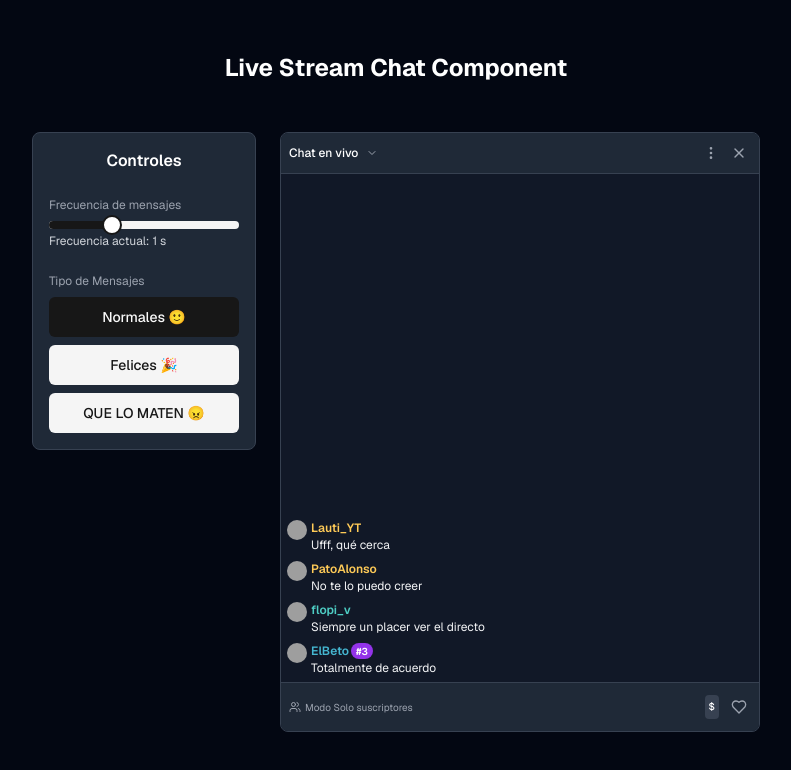
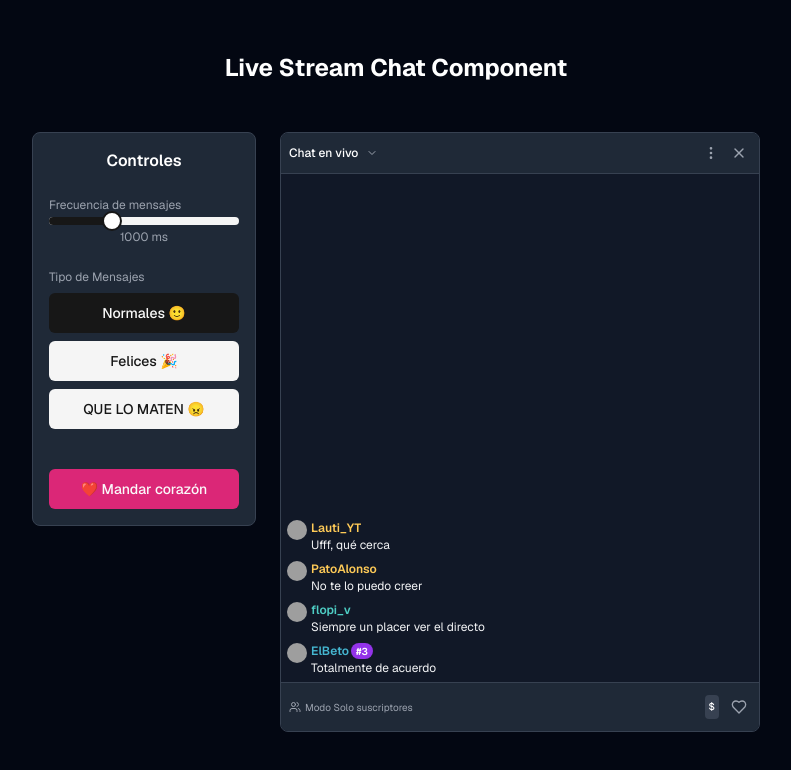
Before and after one commit to victoriatournier/stream-chat-app, a Next.js app: page / in a window 1280 px wide. Shown: the top 770 px of the page, without its empty margins (244-1035 px from the left). Built offline with nearby package versions, Linux system fonts and the light colour scheme; grey boxes are pictures that could not be loaded.

Commit message:
agrego boton corazones

```diff
--- a/app/globals.css
+++ b/app/globals.css
@@ -3,20 +3,20 @@
 @tailwind utilities;
 
 @layer utilities {
-  @keyframes fall {
+  @keyframes floatUp {
     0% {
       transform: translateY(0);
       opacity: 1;
     }
     100% {
-      transform: translateY(100%);
+      transform: translateY(-40px);
       opacity: 0;
     }
   }
 
-  .animate-fall {
-    animation-name: fall;
-    animation-timing-function: ease-in;
+  .animate-float-up {
+    animation-name: floatUp;
+    animation-timing-function: ease-out;
     animation-fill-mode: forwards;
     animation-duration: 2s;
     position: absolute;
--- a/components/chat-con-controles.tsx
+++ b/components/chat-con-controles.tsx
@@ -10,13 +10,20 @@ export default function ChatConControles() {
   const [frequency, setFrequency] = useState(1000)
   const [activeMessages, setActiveMessages] = useState(() => normalMessages)
 
+  const [hearts, setHearts] = useState<number[]>([])
+
+  const throwHeart = () => {
+    setHearts((prev) => [...prev, Date.now()])
+  }
+
   return (
+    <div className="relative">
       <div className="flex flex-row items-start gap-6 p-4">
         <div className="w-56 p-4 bg-gray-800 border border-gray-700 rounded-lg flex flex-col gap-6">
           <h3 className="font-semibold text-white text-center">Controles</h3>
 
           <div>
-          <label className="text-xs text-gray-400 mb-2 block">
+            <label className="text-xs text-gray-400 mb-1 block">
               Frecuencia de mensajes
             </label>
             <Slider
@@ -24,7 +31,9 @@ export default function ChatConControles() {
               onValueChange={(value) => setFrequency(value[0])}
               min={100} max={3000} step={100}
             />
-          <p className="text-xs text-gray-300 mt-1">Frecuencia actual: {frequency/1000} s</p>
+            <div className="text-xs text-gray-400 text-center mt-1">
+              {frequency} ms
+            </div>
           </div>
 
           <div>
@@ -52,10 +61,23 @@ export default function ChatConControles() {
               </Button>
             </div>
           </div>
+
+          {/* Botón que activa corazones */}
+          <div className="pt-4">
+            <Button onClick={throwHeart} className="w-full bg-pink-600 hover:bg-pink-700">
+              ❤️ Mandar corazón
+            </Button>
+          </div>
         </div>
 
         <div>
-        <LiveStreamChat frequency={frequency} messageSet={activeMessages} />
+          <LiveStreamChat
+            frequency={frequency}
+            messageSet={activeMessages}
+            hearts={hearts}
+            onHeartClick={throwHeart}
+          />
+        </div>
       </div>
     </div>
   )
--- a/components/live-stream-chat.tsx
+++ b/components/live-stream-chat.tsx
@@ -8,14 +8,22 @@ import { Button } from "@/components/ui/button"
 import { usernames } from "@/constants/usernames"
 
 interface LiveStreamChatProps {
-  frequency: number;
-  messageSet: string[];
+  frequency: number
+  messageSet: string[]
+  hearts: number[]
+  onHeartClick?: () => void
 }
 
 interface ChatMessage {
-  id: string; username: string; message: string; avatar: string;
-  timestamp: Date; isModerator?: boolean; isSubscriber?: boolean;
-  isMember?: boolean; usernameColor?: string;
+  id: string
+  username: string
+  message: string
+  avatar: string
+  timestamp: Date
+  isModerator?: boolean
+  isSubscriber?: boolean
+  isMember?: boolean
+  usernameColor?: string
 }
 
 const colors = [
@@ -23,7 +31,39 @@ const colors = [
   "#fd79a8", "#00b894", "#e17055", "#74b9ff",
 ]
 
-export default function LiveStreamChat({ frequency, messageSet }: LiveStreamChatProps) {
+function FloatingHeart() {
+  const [visible, setVisible] = useState(true)
+  const animationDuration = 1000 // 1 segundo
+
+  useEffect(() => {
+    const timer = setTimeout(() => setVisible(false), animationDuration)
+    return () => clearTimeout(timer)
+  }, [])
+
+  if (!visible) return null
+
+  return (
+    <div
+      className="absolute text-red-500 text-2xl animate-float-up pointer-events-none"
+      style={{
+        left: "50%",
+        bottom: "3.5rem",
+        transform: "translateX(-50%)",
+        animationDuration: `${animationDuration}ms`,
+        willChange: "transform, opacity",
+      }}
+    >
+      ❤️
+    </div>
+  )
+}
+
+export default function LiveStreamChat({
+  frequency,
+  messageSet,
+  hearts,
+  onHeartClick,
+}: LiveStreamChatProps) {
   const [messages, setMessages] = useState<ChatMessage[]>([])
 
   useEffect(() => {
@@ -55,6 +95,10 @@ export default function LiveStreamChat({ frequency, messageSet }: LiveStreamChat
     return () => clearTimeout(timeout)
   }, [frequency, messageSet])
 
+  const handleHeartClick = () => {
+    if (onHeartClick) onHeartClick()
+  }
+
   return (
     <div className="w-[480px] h-[600px] bg-gray-900 text-white flex flex-col rounded-lg overflow-hidden border border-gray-700">
       <div className="flex items-center justify-between p-2 bg-gray-800 border-b border-gray-700">
@@ -63,39 +107,82 @@ export default function LiveStreamChat({ frequency, messageSet }: LiveStreamChat
           <ChevronDown className="w-3 h-3 text-gray-400" />
         </div>
         <div className="flex items-center gap-1">
-          <Button variant="ghost" size="sm" className="p-1 h-auto"><MoreVertical className="w-3 h-3 text-gray-400" /></Button>
-          <Button variant="ghost" size="sm" className="p-1 h-auto"><X className="w-3 h-3 text-gray-400" /></Button>
+          <Button variant="ghost" size="sm" className="p-1 h-auto">
+            <MoreVertical className="w-3 h-3 text-gray-400" />
+          </Button>
+          <Button variant="ghost" size="sm" className="p-1 h-auto">
+            <X className="w-3 h-3 text-gray-400" />
+          </Button>
         </div>
       </div>
+
       <div className="flex-1 p-1 flex flex-col justify-end overflow-hidden">
         <div className="space-y-1">
           {messages.slice(-20).map((message) => (
-            <div key={message.id} className="flex items-start gap-1 group hover:bg-gray-800/30 p-0.5 rounded">
+            <div
+              key={message.id}
+              className="flex items-start gap-1 group hover:bg-gray-800/30 p-0.5 rounded"
+            >
               <Avatar className="w-5 h-5 flex-shrink-0">
                 <AvatarImage src={message.avatar || "/placeholder.svg"} />
-                <AvatarFallback className="text-[10px] bg-gray-600">{message.username.charAt(0).toUpperCase()}</AvatarFallback>
+                <AvatarFallback className="text-[10px] bg-gray-600">
+                  {message.username.charAt(0).toUpperCase()}
+                </AvatarFallback>
               </Avatar>
               <div className="flex-1 min-w-0">
                 <div className="flex items-center gap-0.5 flex-wrap">
-                  <span className="font-semibold text-xs truncate" style={{ color: message.usernameColor }}>{message.username}</span>
-                  {message.isModerator && (<Badge className="bg-green-600 text-white text-[10px] px-1 py-0 h-4">MOD</Badge>)}
-                  {message.isMember && (<Badge className="bg-purple-600 text-white text-[10px] px-1 py-0 h-4">#3</Badge>)}
-                  {message.isSubscriber && (<Badge className="bg-blue-600 text-white text-[10px] px-1 py-0 h-4">SUB</Badge>)}
+                  <span
+                    className="font-semibold text-xs truncate"
+                    style={{ color: message.usernameColor }}
+                  >
+                    {message.username}
+                  </span>
+                  {message.isModerator && (
+                    <Badge className="bg-green-600 text-white text-[10px] px-1 py-0 h-4">
+                      MOD
+                    </Badge>
+                  )}
+                  {message.isMember && (
+                    <Badge className="bg-purple-600 text-white text-[10px] px-1 py-0 h-4">
+                      #3
+                    </Badge>
+                  )}
+                  {message.isSubscriber && (
+                    <Badge className="bg-blue-600 text-white text-[10px] px-1 py-0 h-4">
+                      SUB
+                    </Badge>
+                  )}
                 </div>
-                <p className="text-xs text-gray-100 break-words leading-tight mt-0.5">{message.message}</p>
+                <p className="text-xs text-gray-100 break-words leading-tight mt-0.5">
+                  {message.message}
+                </p>
               </div>
             </div>
           ))}
         </div>
       </div>
+
       <div className="flex items-center justify-between p-2 bg-gray-800 border-t border-gray-700">
         <div className="flex items-center gap-1 text-[10px] text-gray-400">
           <Users className="w-3 h-3" />
           <span>Modo Solo suscriptores</span>
         </div>
-        <div className="flex items-center gap-1">
-          <Button variant="ghost" size="sm" className="p-1 h-auto"><span className="text-[10px] bg-gray-700 px-1 py-0.5 rounded">$</span></Button>
-          <Button variant="ghost" size="sm" className="p-1 h-auto"><Heart className="w-3 h-3 text-gray-400" /></Button>
+        <div className="relative flex items-center gap-1">
+          {hearts.map((id) => (
+            <FloatingHeart key={id} />
+          ))}
+
+          <Button variant="ghost" size="sm" className="p-1 h-auto">
+            <span className="text-[10px] bg-gray-700 px-1 py-0.5 rounded">$</span>
+          </Button>
+          <Button
+            variant="ghost"
+            size="sm"
+            className="p-1 h-auto relative"
+            onClick={handleHeartClick}
+          >
+            <Heart className="w-3 h-3 text-gray-400" />
+          </Button>
         </div>
       </div>
     </div>
```
Lines whose indentation alone changed are shown as unchanged.
